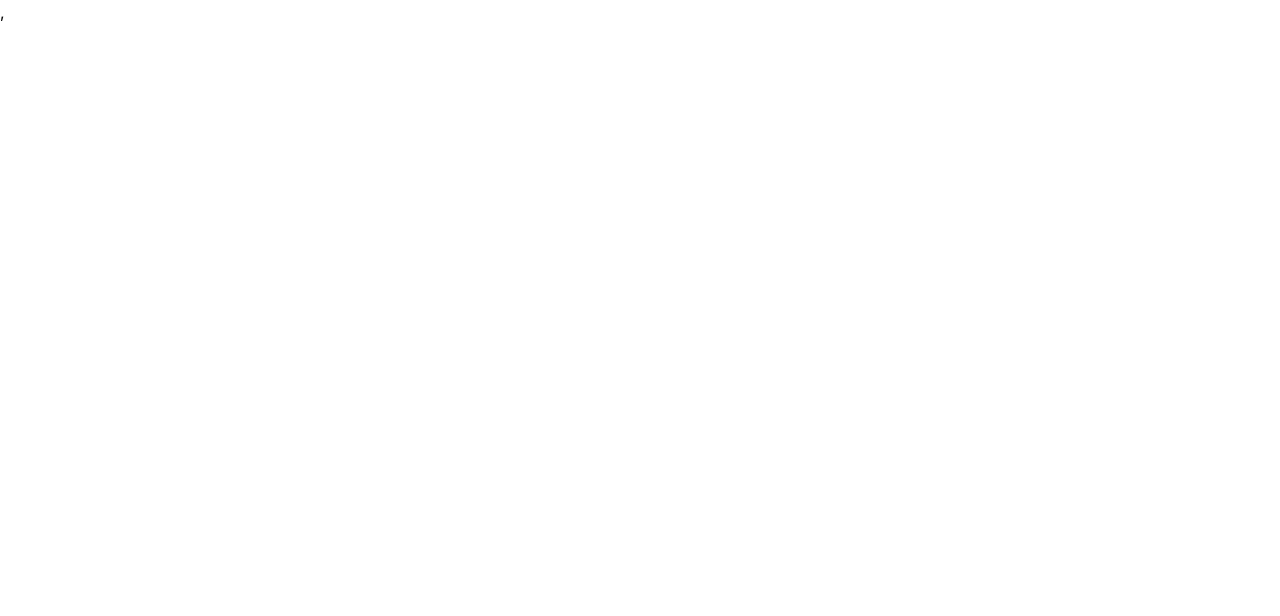
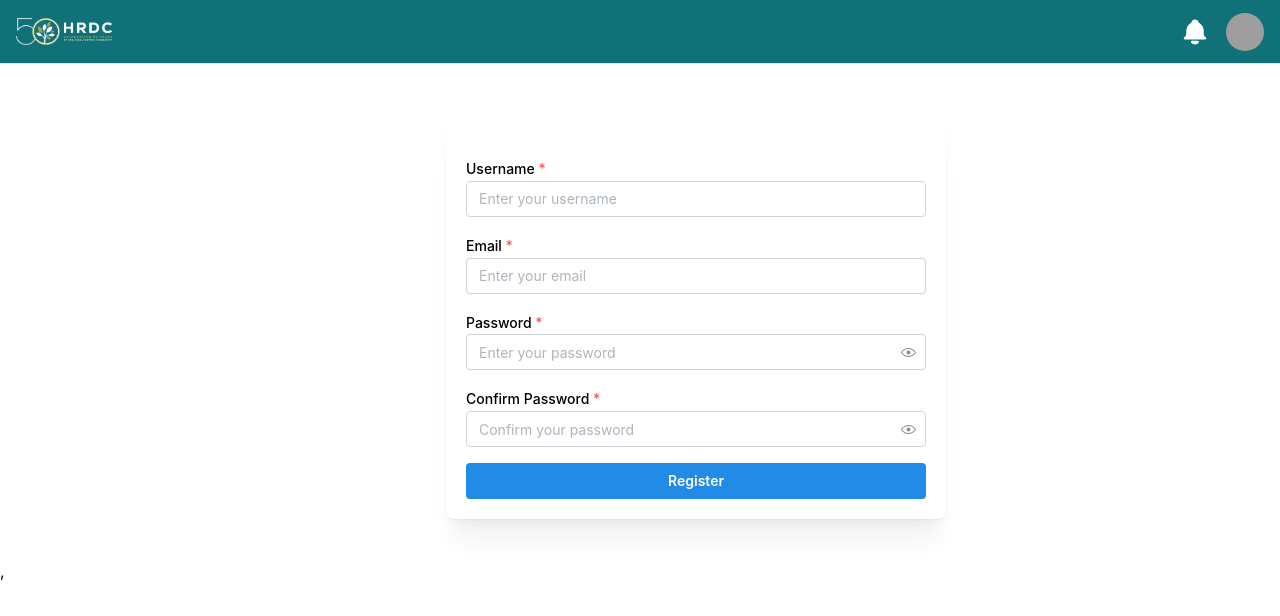
Before and after one commit to 423S25/repo2, a React (Vite) app in the folder frontend/: page /register in a window 1280 px wide. Before the commit this address had no page. Shown: the top 616 px of the page. Built offline with nearby package versions, Linux system fonts and the light colour scheme; grey boxes are pictures that could not be loaded.

Commit message:
hopefully fix register

```diff
--- a/frontend/src/App.tsx
+++ b/frontend/src/App.tsx
@@ -4,6 +4,7 @@ import { MantineProvider } from '@mantine/core';
 import { ModalsProvider } from '@mantine/modals';
 import Home from './pages/home';
 import Login from './pages/login';
+import Register from './pages/register'
 import { AuthProvider, useAuth } from './contexts/AuthContext';
 import {BrowserRouter as Router, Navigate,  Routes, Route } from 'react-router-dom';
 import { Notifications } from '@mantine/notifications';
@@ -53,6 +54,14 @@ function App(){
                   </PublicRoute>
                 }
               />
+                            <Route
+                path="/register"
+                element={
+                  <PublicRoute>
+                    <Register />
+                  </PublicRoute>
+                }
+              />
                     <Route
           path="/dashboard"
           element={
@@ -63,6 +72,7 @@ function App(){
         />
               <Route path="/" element={<Navigate to="/login" />} />
               <Route path="/dashboard" element={<Navigate to="/dashboard" />} />
+              <Route path="/register" element={<Navigate to="/register" />} />
           </Routes>
         </Router>
         </AuthProvider>
--- a/frontend/src/pages/register.tsx
+++ b/frontend/src/pages/register.tsx
@@ -1,114 +1,115 @@
-// import React, { useState, ChangeEvent, FormEvent } from "react";
-// import { TextInput, PasswordInput, Button, Card, Title, Stack, Container } from "@mantine/core";
-// import { HeaderSimple } from "../components/header/Header";
+ import React, { useState, ChangeEvent, FormEvent } from "react";
+ import { TextInput, PasswordInput, Button, Card, Title, Stack, Container } from "@mantine/core";
+ import { HeaderSimple } from "../components/header/Header";
 
-// interface FormData {
-//   username: string;
-//   email: string;
-//   password: string;
-//   confirmPassword: string;
-// }
+ interface FormData {
+   username: string;
+   email: string;
+   password: string;
+   confirmPassword: string;
+ }
 
-// const UserRegistration: React.FC = () => {
-//   const [formData, setFormData] = useState<FormData>({
-//     username: "",
-//     email: "",
-//     password: "",
-//     confirmPassword: "",
-//   });
+ const UserRegistration: React.FC = () => {
+   const [formData, setFormData] = useState<FormData>({
+     username: "",
+     email: "",
+     password: "",
+     confirmPassword: "",
+   });
 
-//   const handleChange = (e: ChangeEvent<HTMLInputElement>) => {
-//     setFormData({ ...formData, [e.target.name]: e.target.value });
-//   };
+   const handleChange = (e: ChangeEvent<HTMLInputElement>) => {
+     setFormData({ ...formData, [e.target.name]: e.target.value });
+   };
 
-//   const handleSubmit = async (e: FormEvent) => {
+   const handleSubmit = async (e: FormEvent) => {
 
-//       e.preventDefault();
+       e.preventDefault();
 
-//       if (formData.password !== formData.confirmPassword) {
-//         alert("Passwords do not match");
-//         return;
-//       }
+       if (formData.password !== formData.confirmPassword) {
+         alert("Passwords do not match");
+         return;
+       }
 
-//       try {
-//         const response = await fetch("http://localhost:8000/api/register/", {
-//           method: "POST",
-//           headers: {
-//             "Content-Type": "application/json",
-//           },
-//           body: JSON.stringify({
-//             username: formData.username,
-//             email: formData.email,
-//             password: formData.password,
-//           }),
-//         });
+       try {
+         const response = await fetch("http://localhost:8000/api/register/", {
+           method: "POST",
+           headers: {
+             "Content-Type": "application/json",
+           },
+           body: JSON.stringify({
+             username: formData.username,
+             email: formData.email,
+             password: formData.password,
+           }),
+         });
 
-//         if (!response.ok) {
-//           const errorData = await response.json();
-//           throw new Error(errorData.error || "Registration failed");
-//         }
+         if (!response.ok) {
+           const errorData = await response.json();
+           throw new Error(errorData.error || "Registration failed");
+         }
 
-//         const result = await response.json();
-//         console.log("Success:", result);
-//         alert("User registered successfully!");
-//       } catch (error: any) {
-//         console.error("Error:", error.message);
-//         alert("Error: " + error.message);
-//       }
-//     };
+         const result = await response.json();
+         console.log("Success:", result);
+         alert("User registered successfully!");
+       } catch (error: any) {
+         console.error("Error:", error.message);
+         alert("Error: " + error.message);
+       }
+     };
 
 
-//   return (
-//     <>
-//     <HeaderSimple />
-//     <div className="flex flex-row mt-4 w-screen">
-//       <Container size={420} my={40} >
-//         <Card shadow="lg" padding="lg" radius="md" style={{ width: 500 }}>
-//           <Title order={2} align="center" mb="md">Register</Title>
-//           <form onSubmit={handleSubmit}>
-//             <Stack spacing="md">
-//               <TextInput
-//                 label="Username"
-//                 name="username"
-//                 placeholder="Enter your username"
-//                 value={formData.username}
-//                 onChange={handleChange}
-//                 required
-//               />
-//               <TextInput
-//                 label="Email"
-//                 name="email"
-//                 placeholder="Enter your email"
-//                 value={formData.email}
-//                 onChange={handleChange}
-//                 required
-//               />
-//               <PasswordInput
-//                 label="Password"
-//                 name="password"
-//                 placeholder="Enter your password"
-//                 value={formData.password}
-//                 onChange={handleChange}
-//                 required
-//               />
-//               <PasswordInput
-//                 label="Confirm Password"
-//                 name="confirmPassword"
-//                 placeholder="Confirm your password"
-//                 value={formData.confirmPassword}
-//                 onChange={handleChange}
-//                 required
-//               />
-//               <Button type="submit" fullWidth>
-//                 Register
-//               </Button>
-//             </Stack>
-//           </form>
-//         </Card>
-//       </Container>
-//     </div>
-//     </>
-//   );
-// };
-const UserRegistration = () => {}
+   return (
+     <>
+     <HeaderSimple toggleNav={function (): void {
+         throw new Error("Function not implemented.");
+       } } />
+     <div className="flex flex-row mt-4 w-screen">
+       <Container size={420} my={40} >
+         <Card shadow="lg" padding="lg" radius="md" style={{ width: 500 }}>
+         <Title order={2} mb="md" style={{ textAlign: 'center' }}></Title>
+           <form onSubmit={handleSubmit}>
+             <Stack gap="md">
+               <TextInput
+                 label="Username"
+                 name="username"
+                 placeholder="Enter your username"
+                 value={formData.username}
+                 onChange={handleChange}
+                 required
+               />
+               <TextInput
+                 label="Email"
+                 name="email"
+                 placeholder="Enter your email"
+                 value={formData.email}
+                 onChange={handleChange}
+                 required
+               />
+               <PasswordInput
+                 label="Password"
+                 name="password"
+                 placeholder="Enter your password"
+                 value={formData.password}
+                 onChange={handleChange}
+                 required
+               />
+               <PasswordInput
+                 label="Confirm Password"
+                 name="confirmPassword"
+                 placeholder="Confirm your password"
+                 value={formData.confirmPassword}
+                 onChange={handleChange}
+                 required
+               />
+               <Button type="submit" fullWidth>
+                 Register
+               </Button>
+             </Stack>
+           </form>
+         </Card>
+       </Container>
+     </div>
+     </>
+   );
+ };
  export default UserRegistration;
```
